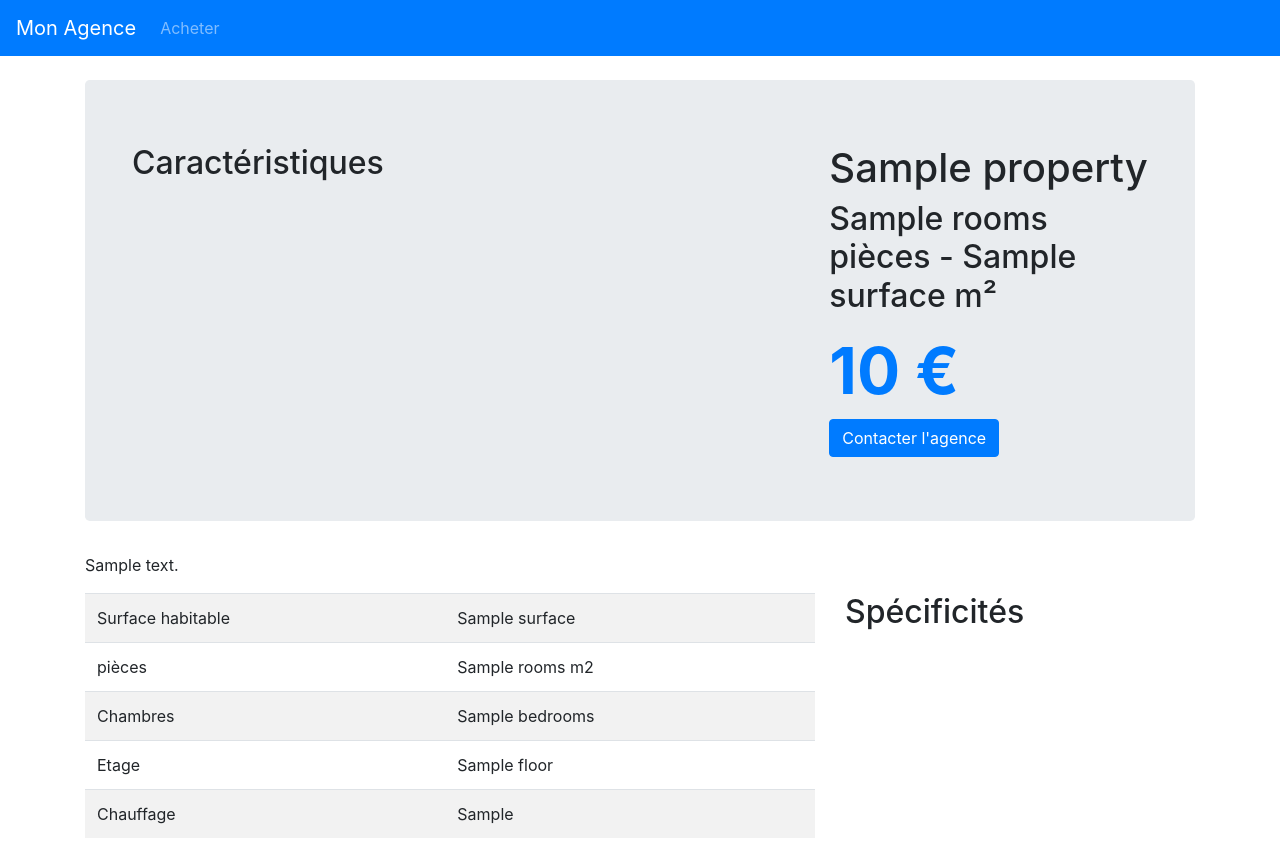
After one commit to bpernot/MaSuperAgence, a Symfony app: template templates/property/show.html.twig in a window 1280 px wide. The commit adds this page. Run offline with Twig, Linux system fonts and the light colour scheme; the template is opened without the code that fills it: most values are stand-ins (such as "Sample title", 1, 10 or a date in 2020); some libraries are stand-ins or nearby versions.

Commit message:
add: frontend

```diff
--- a/composer.json
+++ b/composer.json
@@ -5,6 +5,7 @@
         "php": "^7.2.5",
         "ext-ctype": "*",
         "ext-iconv": "*",
+        "cocur/slugify": "^4.0",
         "sensio/framework-extra-bundle": "^5.1",
         "symfony/apache-pack": "^1.0",
         "symfony/asset": "5.0.*",
--- a/templates/pages/home.html.twig
+++ b/templates/pages/home.html.twig
@@ -16,11 +16,12 @@
 					<div class="card">
 						<div class="card-body">
 							<h5 class="card-title">
-								<a href="#">{{ property.title }}</a>
+								<a href="{{ path('property.show', {id: property.id, slug: property.slug}) }}">{{ property.title }}</a>
 							</h5>
 							<p class="card-text">{{ property.city }}
 								({{ property.postalCode}})</p>
-							<div class="text-primary">{{ property.price }}</div>
+							<div class="text-primary" style="font-weight: bold;font-size: 2rem;">{{ property.formattedPrice}}
+								€</div>
 						</div>
 					</div>
 				</div>
--- /dev/null
+++ b/templates/property/show.html.twig
@@ -0,0 +1,59 @@
+{% extends "base.html.twig" %}
+{% block title property.title %}
+
+{% block body %}
+	<div class="container mt-4">
+		<div class="jumbotron">
+			<div class="container">
+				<div class="row">
+					<div class="col-md-8">
+						<h2>Caractéristiques</h2>
+					</div>
+					<div class="col-md-4">
+						<h1>{{ property.title }}</h1>
+						<h2>{{ property.rooms }}
+							pièces -
+							{{ property.surface }}
+							m²</h2>
+						<div class="text-primary" style="font-size: 4rem;font-weight: bold;">{{ property.formattedPrice }}
+							€</div>
+						<a href="#" class="btn btn-primary">Contacter l'agence</a>
+					</div>
+				</div>
+			</div>
+		</div>
+		<p>
+			{{ property.description | nl2br }}
+		</p>
+		<div class="row">
+			<div class="col-md-8">
+				<table class="table table-striped">
+					<tr>
+						<td>Surface habitable</td>
+						<td>{{ property.surface }}</td>
+					</tr>
+					<tr>
+						<td>pièces</td>
+						<td>{{ property.rooms }}
+							m2</td>
+					</tr>
+					<tr>
+						<td>Chambres</td>
+						<td>{{ property.bedrooms }}</td>
+					</tr>
+					<tr>
+						<td>Etage</td>
+						<td>{{ property.floor }}</td>
+					</tr>
+					<tr>
+						<td>Chauffage</td>
+						<td>{{ property.heatType }}</td>
+					</tr>
+				</table>
+			</div>
+			<div class="col-md-4">
+				<h2>Spécificités</h2>
+			</div>
+		</div>
+	</div>
+{% endblock %}
```
Also changed, not shown: src/Controller/PropertyController.php (+19 -0 lines), src/Entity/Property.php (+18 -2 lines), 2 other files.
